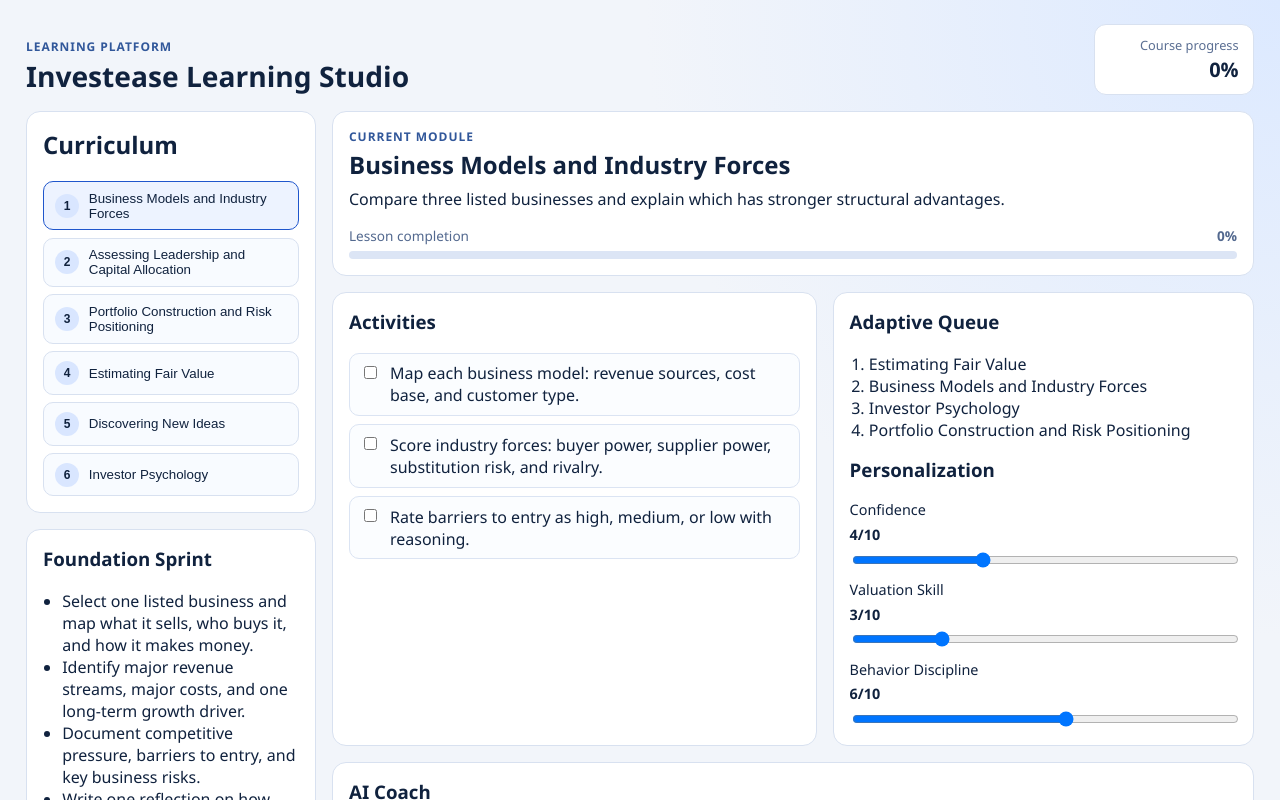
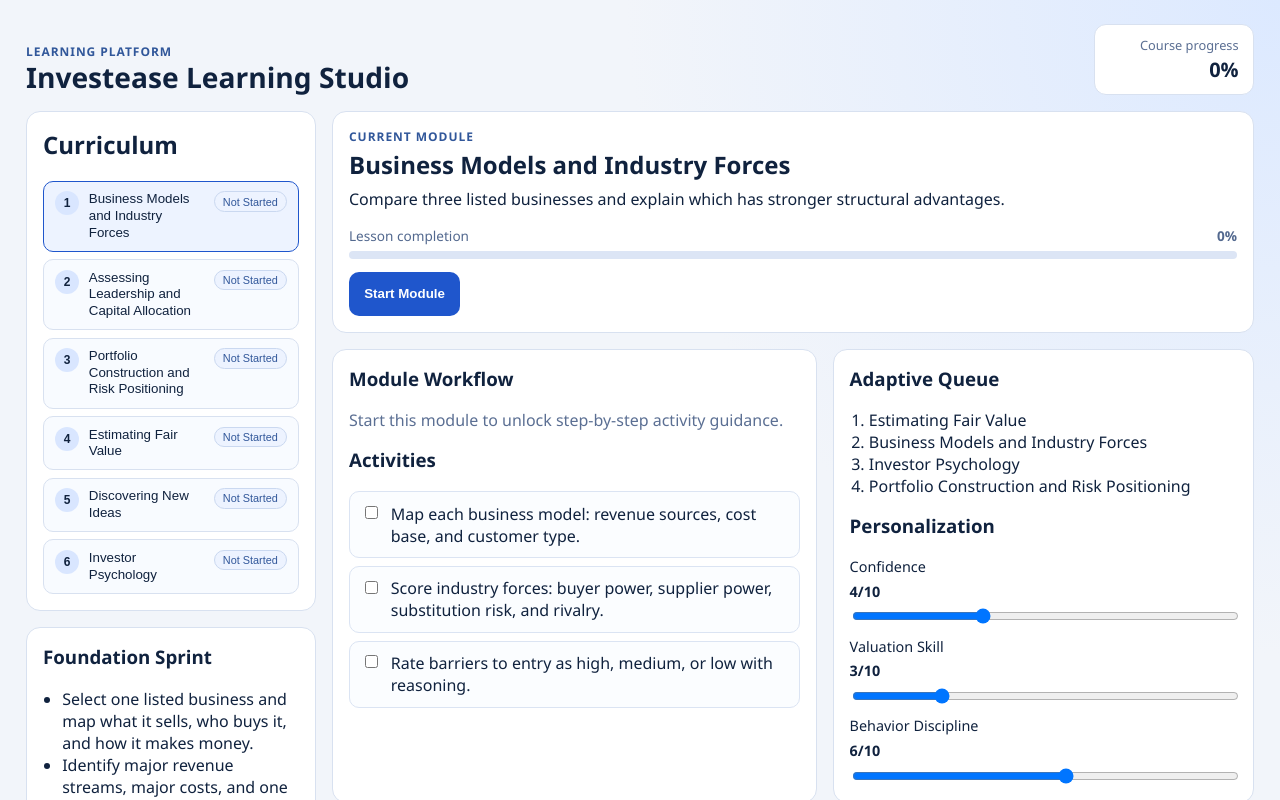
Before and after one commit to keishabandz/investease, a Next.js app: page / in a window 1280 px wide. Shown: the top 800 px of the page. Built offline with nearby package versions, Linux system fonts and the light colour scheme; no server answers.

Commit message:
Add module start workflow and improve AI coach empty state

```diff
--- a/app/globals.css
+++ b/app/globals.css
@@ -32,6 +32,7 @@
 .topbar h1 {
   margin: 0.1rem 0 0;
   font-size: clamp(1.4rem, 2.2vw, 2rem);
+  line-height: 1.2;
 }
 
 .eyebrow {
@@ -73,7 +74,7 @@
   background: #ffffff;
   border: 1px solid #d8e1f0;
   border-radius: 14px;
-  padding: 1rem;
+  padding: clamp(0.85rem, 1.5vw, 1rem);
 }
 
 .sidebar,
@@ -98,11 +99,18 @@
   background: #f8fbff;
   color: inherit;
   display: flex;
-  align-items: center;
+  align-items: flex-start;
   gap: 0.6rem;
   text-align: left;
-  padding: 0.55rem 0.7rem;
+  padding: 0.6rem 0.7rem;
   cursor: pointer;
+  min-height: 44px;
+}
+
+.lesson-btn span:nth-child(2) {
+  flex: 1;
+  min-width: 0;
+  line-height: 1.25;
 }
 
 .lesson-btn.active {
@@ -122,6 +130,16 @@
   font-weight: 700;
 }
 
+.lesson-status {
+  font-size: 0.68rem;
+  border-radius: 999px;
+  border: 1px solid #cad8f0;
+  background: #edf3ff;
+  color: #31579a;
+  padding: 0.2rem 0.5rem;
+  white-space: nowrap;
+}
+
 .hero-panel h2 {
   margin-top: 0.2rem;
   margin-bottom: 0.4rem;
@@ -137,6 +155,7 @@
 
 .progress-track {
   margin-top: 0.4rem;
+  margin-bottom: 0.8rem;
   width: 100%;
   height: 8px;
   border-radius: 999px;
@@ -156,6 +175,27 @@
   gap: 1rem;
 }
 
+.workflow {
+  margin-bottom: 1rem;
+  border: 1px solid #dbe4f3;
+  border-radius: 10px;
+  padding: 0.75rem;
+  background: #f9fbff;
+}
+
+.step-label {
+  font-size: 0.82rem;
+  color: #31579a;
+  font-weight: 700;
+  margin-bottom: 0.35rem;
+}
+
+.workflow-actions {
+  display: flex;
+  flex-wrap: wrap;
+  gap: 0.5rem;
+}
+
 .checklist {
   list-style: none;
   margin: 0;
@@ -170,7 +210,7 @@
   align-items: flex-start;
   border: 1px solid #dbe4f3;
   background: #fbfdff;
-  padding: 0.55rem 0.65rem;
+  padding: 0.65rem 0.7rem;
   border-radius: 10px;
 }
 
@@ -202,17 +242,29 @@
   grid-column: 1 / -1;
 }
 
-.primary-btn {
+.primary-btn,
+.secondary-btn {
   border: 0;
-  background: #1f56cc;
-  color: #fff;
   border-radius: 10px;
-  padding: 0.55rem 0.85rem;
+  padding: 0.65rem 0.95rem;
+  min-height: 44px;
   font-weight: 700;
   cursor: pointer;
 }
 
-.primary-btn:disabled {
+.primary-btn {
+  background: #1f56cc;
+  color: #fff;
+}
+
+.secondary-btn {
+  background: #edf3ff;
+  color: #1f56cc;
+  border: 1px solid #cad8f0;
+}
+
+.primary-btn:disabled,
+.secondary-btn:disabled {
   opacity: 0.65;
   cursor: not-allowed;
 }
@@ -245,6 +297,14 @@
     grid-template-columns: 1fr;
   }
 
+  .sidebar {
+    order: 2;
+  }
+
+  .content {
+    order: 1;
+  }
+
   .topbar {
     align-items: flex-start;
     flex-direction: column;
@@ -253,5 +313,27 @@
   .topbar-progress {
     text-align: left;
     min-width: 0;
+    width: 100%;
   }
 }
+
+@media (max-width: 640px) {
+  .learning-app {
+    padding: 1rem 0.75rem 1.25rem;
+  }
+
+  .panel {
+    border-radius: 12px;
+  }
+
+  .primary-btn,
+  .secondary-btn,
+  .workflow-actions {
+    width: 100%;
+  }
+
+  .workflow-actions {
+    display: grid;
+    gap: 0.5rem;
+  }
+}
--- a/components/dashboard.tsx
+++ b/components/dashboard.tsx
@@ -20,6 +20,8 @@
   const [profile, setProfile] = useState<LearnerProfile>(initialProfile);
   const [selectedLessonId, setSelectedLessonId] = useState(intermediateLessons[0]?.id ?? "");
   const [completedActivities, setCompletedActivities] = useState<Record<string, boolean>>({});
+  const [moduleStarted, setModuleStarted] = useState<Record<string, boolean>>({});
+  const [moduleStepIndex, setModuleStepIndex] = useState<Record<string, number>>({});
   const [coach, setCoach] = useState<CoachResult | null>(null);
   const [loadingCoach, setLoadingCoach] = useState(false);
 
@@ -28,18 +30,25 @@
   const selectedLesson =
     intermediateLessons.find((lesson) => lesson.id === selectedLessonId) ?? intermediateLessons[0];
 
-  const completedCount = selectedLesson.activities.filter((_, index) => {
+  const selectedActivities = selectedLesson.activities;
+  const stepIndex = moduleStepIndex[selectedLesson.id] ?? 0;
+
+  const completedCount = selectedActivities.filter((_, index) => {
     const key = `${selectedLesson.id}:${index}`;
     return completedActivities[key];
   }).length;
 
-  const lessonProgress = Math.round((completedCount / selectedLesson.activities.length) * 100);
+  const lessonProgress = Math.round((completedCount / selectedActivities.length) * 100);
 
   const courseProgress = Math.round(
     (Object.values(completedActivities).filter(Boolean).length /
       intermediateLessons.reduce((total, lesson) => total + lesson.activities.length, 0)) *
       100
   );
+
+  const moduleIsStarted = Boolean(moduleStarted[selectedLesson.id]);
+  const moduleIsComplete = completedCount === selectedActivities.length;
+  const currentStep = selectedActivities[Math.min(stepIndex, selectedActivities.length - 1)] ?? "";
 
   function updateProfile(field: keyof LearnerProfile, value: number) {
     setProfile((prev) => ({ ...prev, [field]: value }));
@@ -48,6 +57,30 @@
   function toggleActivity(lessonId: string, activityIndex: number) {
     const key = `${lessonId}:${activityIndex}`;
     setCompletedActivities((prev) => ({ ...prev, [key]: !prev[key] }));
+  }
+
+  function startModule(lessonId: string) {
+    setModuleStarted((prev) => ({ ...prev, [lessonId]: true }));
+    setModuleStepIndex((prev) => ({ ...prev, [lessonId]: prev[lessonId] ?? 0 }));
+  }
+
+  function completeCurrentStep() {
+    const key = `${selectedLesson.id}:${stepIndex}`;
+
+    setCompletedActivities((prev) => ({ ...prev, [key]: true }));
+    setModuleStepIndex((prev) => ({
+      ...prev,
+      [selectedLesson.id]: Math.min(stepIndex + 1, selectedActivities.length - 1),
+    }));
+  }
+
+  function goToStep(direction: -1 | 1) {
+    const next = Math.min(
+      Math.max(stepIndex + direction, 0),
+      Math.max(selectedActivities.length - 1, 0)
+    );
+
+    setModuleStepIndex((prev) => ({ ...prev, [selectedLesson.id]: next }));
   }
 
   async function fetchCoach() {
@@ -97,6 +130,12 @@
             <ol className="lesson-list">
               {intermediateLessons.map((lesson, index) => {
                 const isActive = lesson.id === selectedLesson.id;
+                const lessonDone = lesson.activities.every((_, activityIndex) => {
+                  const key = `${lesson.id}:${activityIndex}`;
+                  return completedActivities[key];
+                });
+                const lessonInProgress = Boolean(moduleStarted[lesson.id]) && !lessonDone;
+
                 return (
                   <li key={lesson.id}>
                     <button
@@ -106,6 +145,9 @@
                     >
                       <span className="lesson-index">{index + 1}</span>
                       <span>{lesson.title}</span>
+                      <span className="lesson-status">
+                        {lessonDone ? "Done" : lessonInProgress ? "In Progress" : "Not Started"}
+                      </span>
                     </button>
                   </li>
                 );
@@ -135,13 +177,62 @@
             <div className="progress-track">
               <div className="progress-fill" style={{ width: `${lessonProgress}%` }} />
             </div>
+            {!moduleIsStarted ? (
+              <button
+                type="button"
+                className="primary-btn"
+                onClick={() => startModule(selectedLesson.id)}
+              >
+                Start Module
+              </button>
+            ) : null}
           </section>
 
           <div className="content-grid">
             <section className="panel">
+              <h3>Module Workflow</h3>
+              {!moduleIsStarted ? (
+                <p className="muted">
+                  Start this module to unlock step-by-step activity guidance.
+                </p>
+              ) : (
+                <div className="workflow">
+                  <p className="step-label">
+                    Step {Math.min(stepIndex + 1, selectedActivities.length)} of {selectedActivities.length}
+                  </p>
+                  <p>{currentStep}</p>
+                  <div className="workflow-actions">
+                    <button
+                      type="button"
+                      className="secondary-btn"
+                      onClick={() => goToStep(-1)}
+                      disabled={stepIndex === 0}
+                    >
+                      Previous
+                    </button>
+                    <button
+                      type="button"
+                      className="primary-btn"
+                      onClick={completeCurrentStep}
+                      disabled={moduleIsComplete}
+                    >
+                      {moduleIsComplete ? "Module Completed" : "Mark Step Complete"}
+                    </button>
+                    <button
+                      type="button"
+                      className="secondary-btn"
+                      onClick={() => goToStep(1)}
+                      disabled={stepIndex >= selectedActivities.length - 1}
+                    >
+                      Next
+                    </button>
+                  </div>
+                </div>
+              )}
+
               <h3>Activities</h3>
               <ul className="checklist">
-                {selectedLesson.activities.map((activity, index) => {
+                {selectedActivities.map((activity, index) => {
                   const key = `${selectedLesson.id}:${index}`;
                   const checked = Boolean(completedActivities[key]);
                   return (
@@ -208,7 +299,12 @@
 
             <section className="panel coach-panel">
               <h3>AI Coach</h3>
-              <button type="button" className="primary-btn" onClick={fetchCoach} disabled={loadingCoach}>
+              <button
+                type="button"
+                className="primary-btn"
+                onClick={fetchCoach}
+                disabled={loadingCoach}
+              >
                 {loadingCoach ? "Generating..." : "Generate Guidance"}
               </button>
 
@@ -227,7 +323,7 @@
                   ) : null}
                 </div>
               ) : (
-                <p className="muted">Uses OPEN_AI_API_KEY in your server environment.</p>
+                <p className="muted">Click Generate Guidance to get personalized coaching.</p>
               )}
             </section>
           </div>
```
